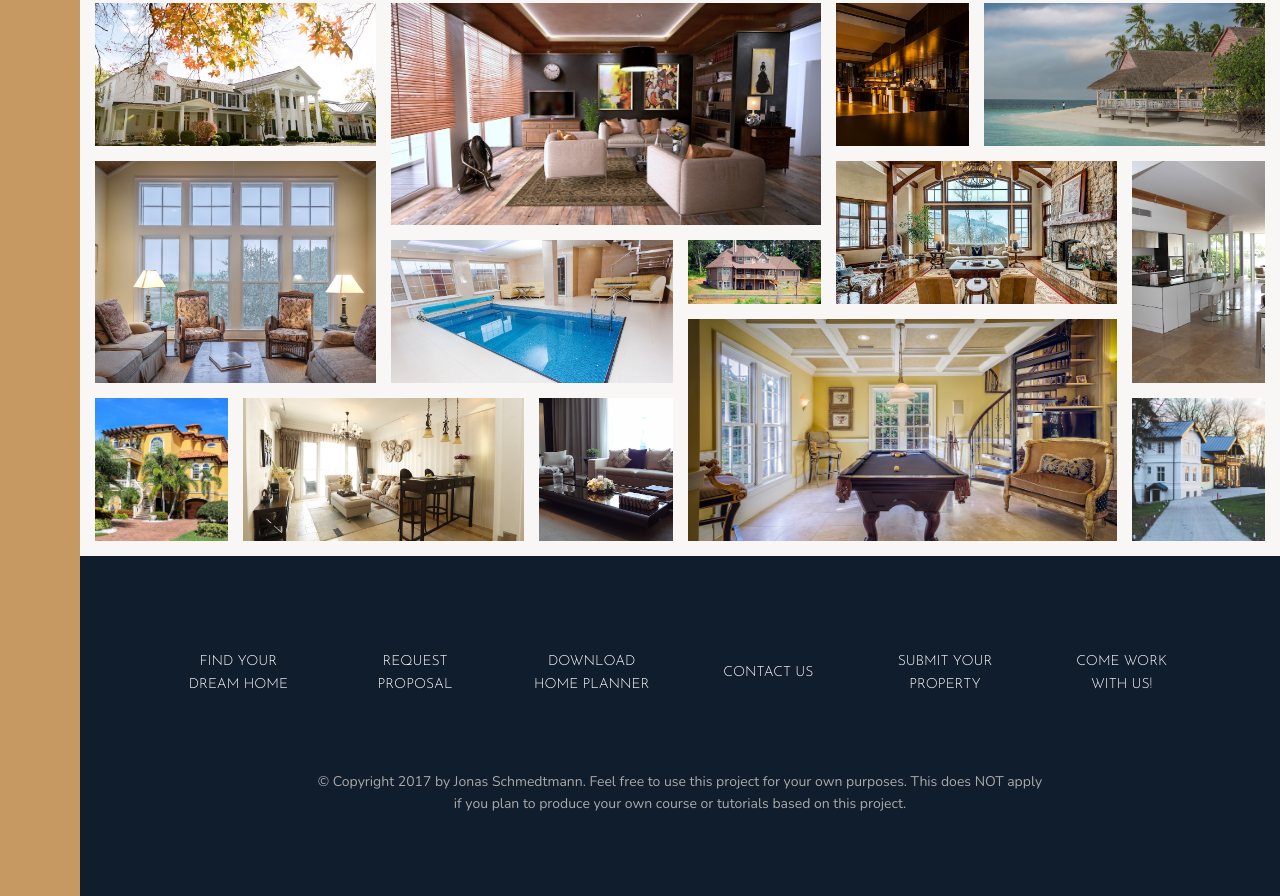
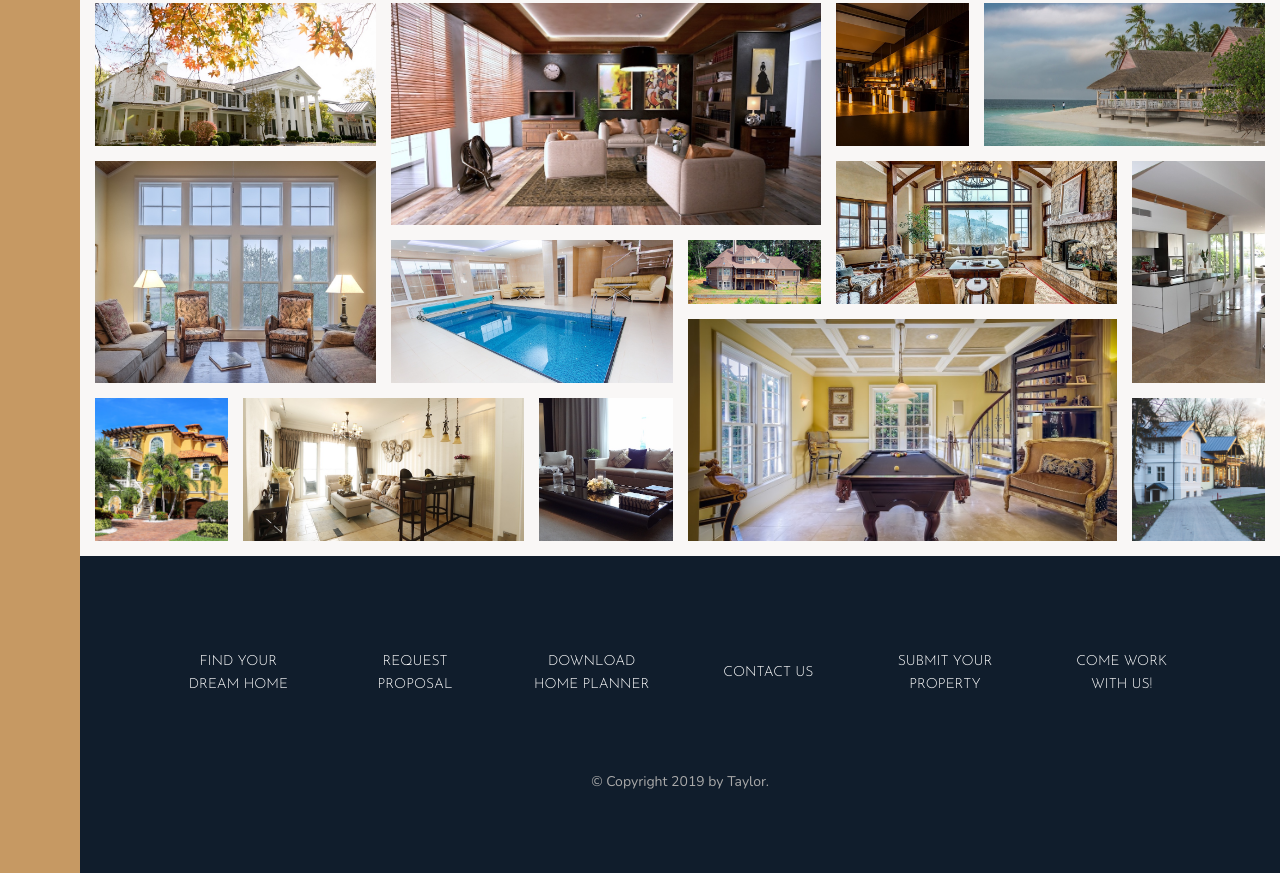
Before and after one commit to taylor009/nexter, a website: page public/index.html in a window 1280 px wide. Shown: the part 3084-3980 px from the top of the page. After the commit the page ends 3957 px from the top, so only its background shows below. Drawn offline with nearby package versions, Linux system fonts and the light colour scheme.

```diff
--- a/public/index.html
+++ b/public/index.html
@@ -348,7 +348,7 @@
                     <li class="nav__item"><a href="#" class="nav__link">Come work with us!</a></li>
             </ul>
             <p class="copyright">
-                &copy; Copyright 2017 by Jonas Schmedtmann. Feel free to use this project for your own purposes. This does NOT apply if you plan to produce your own course or tutorials based on this project.
+                &copy; Copyright 2019 by Taylor.
             </p>
         </footer>
     </body>
```
